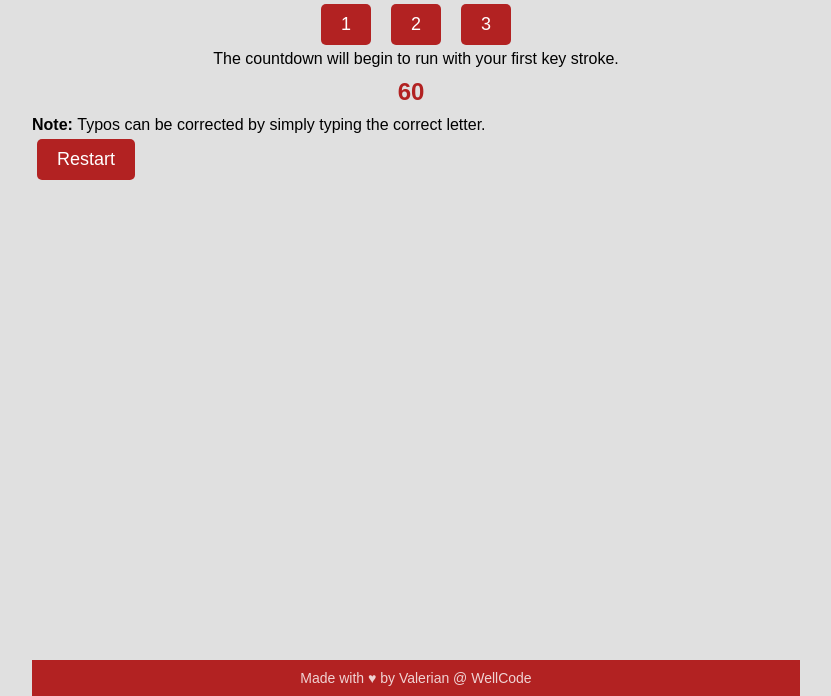
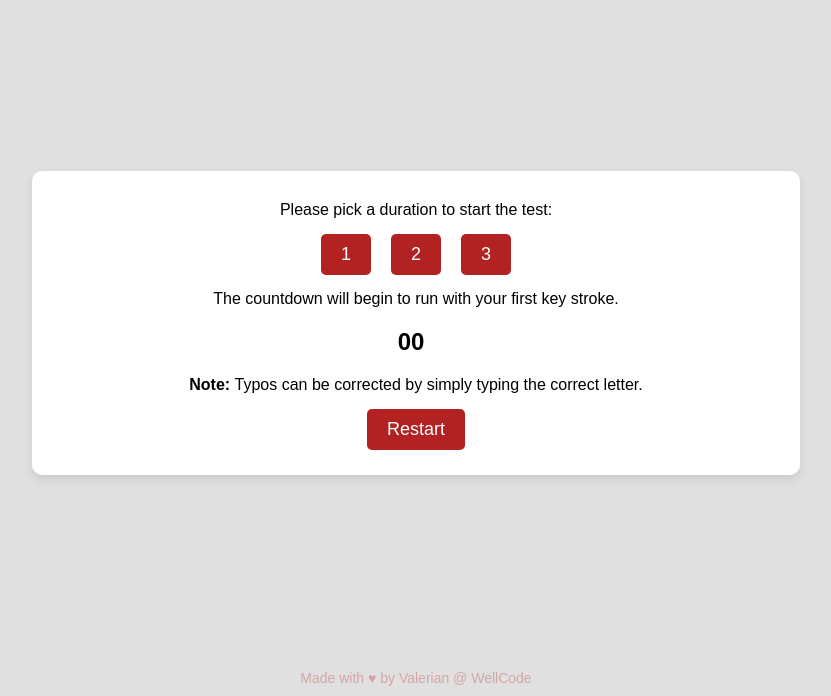
Before and after one commit to ValerianArdelean/typingSpeed, a plain HTML site: page index.html in a window 1280 px wide. Shown: the part 104-800 px from the top of the page, without its empty margins (224-1055 px from the left). Drawn offline with Linux system fonts and the light colour scheme.

Commit message:
Adding some styles

```diff
--- a/index.html
+++ b/index.html
@@ -8,36 +8,36 @@
 </head>
 <body class="auto">
 	<header class="center">
-		<h1>Typing Speed Test</h1>
-		<h2> Find out how many letters and words you can type per minute </h2>
+		<h2 class="margin">Typing Speed Test</h1>
+		<h3> Find out how many letters and words you can type per minute </h2>
 	</header>
 
 	<main>
-
 		<section class="auto center">
-			<p>Please pick a duration to start the test:</p>
+			<p class="margin" >Please pick a duration to start the test:</p>
 			<div class="flex">
-				<button aria-label="Set duration to 1 minute" onclick="createSentence(1)">1</button>
-				<button aria-label="Set duration to 2 minutes" onclick="createSentence(2)">2</button>
-				<button aria-label="Set duration to 3 minutes" onclick="createSentence(3)">3</button>
+				<button class="brick" aria-label="Set duration to 1 minute" onclick="createSentence(1)">1</button>
+				<button class="brick" aria-label="Set duration to 2 minutes" onclick="createSentence(2)">2</button>
+				<button class="brick" aria-label="Set duration to 3 minutes" onclick="createSentence(3)">3</button>
 			</div>
 		</section>
+
 		<section>
-			<p id="info1" class="center">
+			<p id="info1" class="center margin">
 				The countdown will begin to run with your first key stroke.
 			</p>
 			<section class="flex">
 				<div id="time">
-					60
+					00
 				</div>
 				<div id="sentence"></div>
 			</section>
 		</section>
-		<section>
-			<p id="info2"><b>Note: </b>Typos can be corrected by simply typing the correct letter.</p>
-			<button onclick="restart()">Restart</button>
+
+		<section class="center">
+			<p id="info2" class="margin"><b>Note: </b>Typos can be corrected by simply typing the correct letter.</p>
+			<button class="brick" onclick="restart()">Restart</button>
 		</section>
-
 	</main>
 
 	<footer class="center">
--- a/style.css
+++ b/style.css
@@ -1,6 +1,3 @@
-/* style.css */
-
-/* General Resets */
 * {
 	box-sizing: border-box;
 	margin: 0;
@@ -8,25 +5,42 @@
 	font-family: Arial, sans-serif;
 }
 
-/* Layout */
 body {
-	background-color: #e0e0e0; /* Soft gray background */
-	width: 60%;
-	margin: auto;
-	display: flex;
-	flex-direction: column;
-	min-height: 100vh; /* Ensure the body takes full viewport height */
+	background-color: #e0e0e0;
+	width: 100%;
+	height: 100vh;
+	margin: 0;
+	display: grid;
+	grid-template-rows: auto 1fr auto;
+	place-items: center;
 }
 
-/* Header */
+main {
+	width: 60%;
+	max-width: 800px;
+	background: white;
+	padding: 20px;
+	border-radius: 10px;
+	box-shadow: 0px 4px 10px rgba(0, 0, 0, 0.1);
+}
+
+footer {
+	color: #B22222;
+	padding: 10px;
+	text-align: center;
+	margin-top: auto;
+	width: 100%;
+}
+
 header {
-	text-align: center;
 	margin-top: 20px;
 }
 
-/* Buttons */
+.brick {
+	background-color: #B22222;
+}
+
 button {
-	background-color: #B22222; /* Brick color */
 	color: white;
 	border: none;
 	padding: 10px 20px;
@@ -34,17 +48,22 @@ button {
 	cursor: pointer;
 	margin: 5px;
 	border-radius: 5px;
-	transition: 0.3s ease;
 }
 
 button:hover {
-	background-color: #8B1A1A; /* Darker shade on hover */
+	background-color: #8B1A1A;
 }
 
-/* Typing Section */
 span {
 	font-size: 20px;
 	padding: 4px;
+}
+
+#time {
+	font-size: 24px;
+	font-weight: bold;
+	padding: 10px;
+	border-radius: 5px;
 }
 
 .letters {
@@ -52,7 +71,6 @@ span {
 	height: 20px;
 }
 
-/* Highlighting */
 .orange {
 	background-color: orange;
 }
@@ -61,12 +79,14 @@ span {
 	background-color: red;
 }
 
-/* Centering */
 .center {
 	text-align: center;
 }
 
-/* Flexbox for Layout */
+.margin {
+	margin: 10px;
+}
+
 .flex {
 	display: flex;
 	flex-wrap: wrap;
@@ -74,43 +94,11 @@ span {
 	gap: 10px;
 }
 
-/* Auto margin */
 .auto {
 	margin: auto;
 }
 
-/* Timer and Sentence Holder */
-#time {
-	font-size: 24px;
-	font-weight: bold;
-	color: #B22222;
-	padding: 10px;
-	border-radius: 5px;
-}
-
-/* Footer */
-footer {
-	background-color: #B22222; /* Brick color */
-	color: white;
-	padding: 10px;
-	text-align: center;
-	margin-top: auto; /* Push to bottom */
-	width: 100%;
-}
-
-/* Keep Footer at Bottom */
-html, body {
-	height: 100%;
-	display: flex;
-	flex-direction: column;
-}
-
-main {
-	flex-grow: 1; /* Allows the content to expand while pushing the footer down */
-}
-
-/* Fade Effect */
 .text.fade {
-	opacity: 0.8;
+	opacity: 0.3;
 	font-size: 14px;
 }
```
